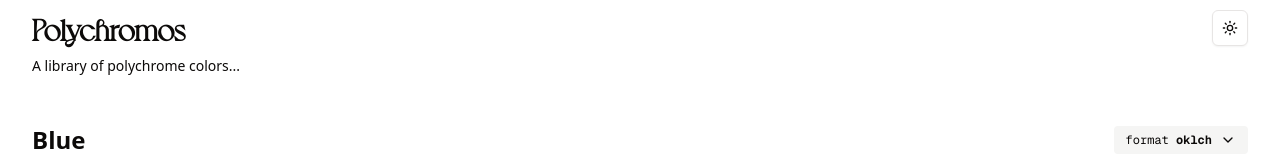
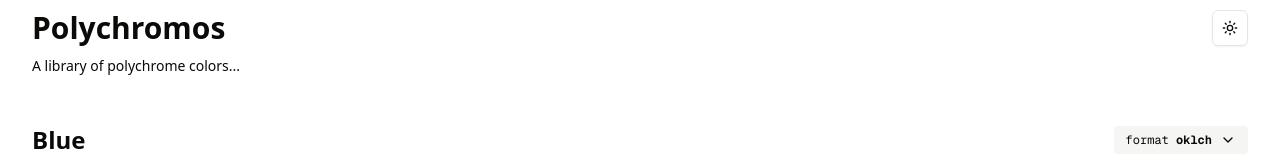
Before and after one commit to jeevanpillay/polychromo, a Next.js app: page / in a window 1280 px wide. Shown: the top 160 px of the page. Built offline with nearby package versions, Linux system fonts and the light colour scheme.

Commit message:
updated layout

```diff
--- a/src/app/layout.tsx
+++ b/src/app/layout.tsx
@@ -3,8 +3,7 @@ import { Geist, Geist_Mono } from "next/font/google";
 import "./globals.css";
 import { ThemeProvider } from "~/components/theme-provider";
 import { ThemeToggle } from "~/components/theme-toggle";
-import { voyage } from "~/fonts/voyage";
-import { cn } from "~/lib/utils";
+import Link from "next/link";
 
 const geistSans = Geist({
   variable: "--font-geist-sans",
@@ -40,7 +39,7 @@ export default function RootLayout({
         >
           <header className="sticky top-0 z-50 w-full section-x bg-background/95 backdrop-blur supports-[backdrop-filter]:bg-background/60">
             <div className="flex w-full h-14 items-center justify-between">
-              <h1 className={cn("text-3xl font-bold", voyage.className)}>Polychromos</h1>
+              <Link href="/" className="text-3xl font-bold">Polychromos</Link>
               <ThemeToggle />
             </div>
           </header>
```
